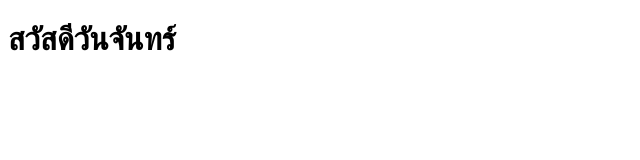
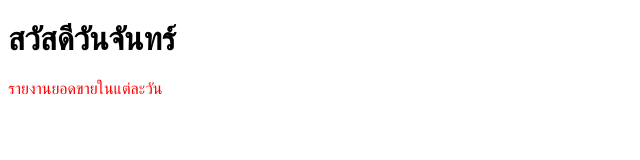
Before and after one commit to DachDev031-9/DachProject, a plain HTML site: page index.html in a window 1280 px wide. Shown: the whole page, without its empty margins (0-640 px from the left). Drawn offline with Linux system fonts and the light colour scheme.

Commit message:
Add report-sale

```diff
--- a/index.html
+++ b/index.html
@@ -5,8 +5,14 @@
     <meta http-equiv="X-UA-Compatible" content="IE=edge">
     <meta name="viewport" content="width=device-width, initial-scale=1.0">
     <title>Document</title>
+    <style>
+        p{
+            color : red;
+        }
+    </style>
 </head>
 <body>
     <h1>สวัสดีวันจันทร์</h1>
+    <p>รายงานยอดขายในแต่ละวัน</p>
 </body>
 </html>
```
Also changed, not shown: reame.txt (added).
